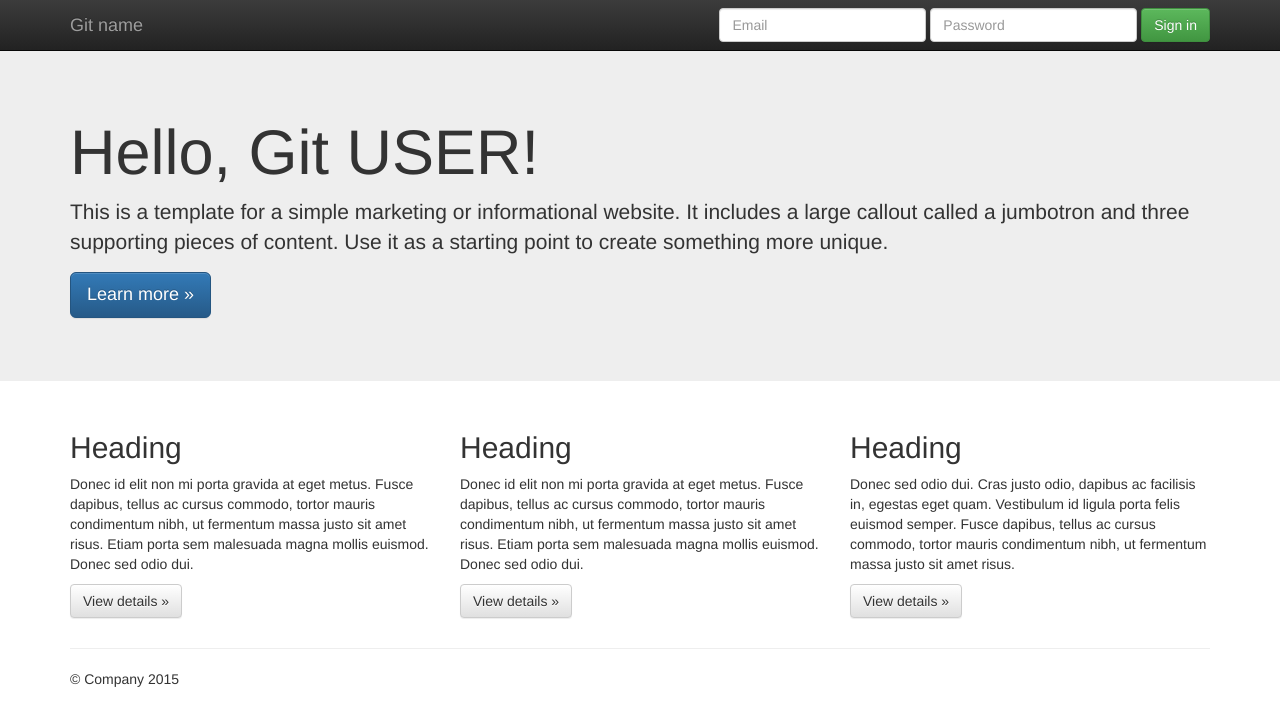
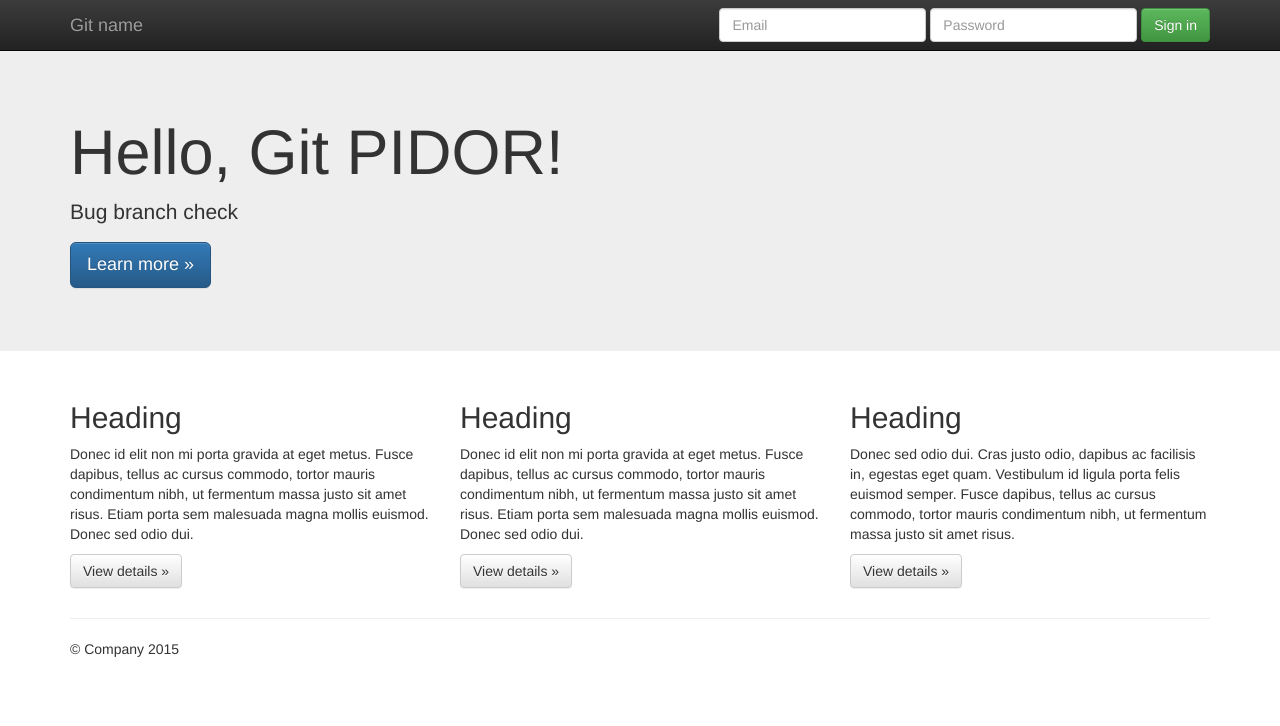
Before and after one commit to hellokitty69/sample, a plain HTML site: page index.html in a window 1280 px wide. Drawn offline with nearby package versions, Linux system fonts and the light colour scheme.

Commit message:
fixed the bug on index page

```diff
--- a/index.html
+++ b/index.html
@@ -55,8 +55,8 @@
     <!-- Main jumbotron for a primary marketing message or call to action -->
     <div class="jumbotron">
       <div class="container">
-        <h1>Hello, Git USER!</h1>
-        <p>This is a template for a simple marketing or informational website. It includes a large callout called a jumbotron and three supporting pieces of content. Use it as a starting point to create something more unique.</p>
+        <h1>Hello, Git PIDOR!</h1>
+        <p>Bug branch check</p>
         <p><a class="btn btn-primary btn-lg" href="#" role="button">Learn more &raquo;</a></p>
       </div>
     </div>
```
